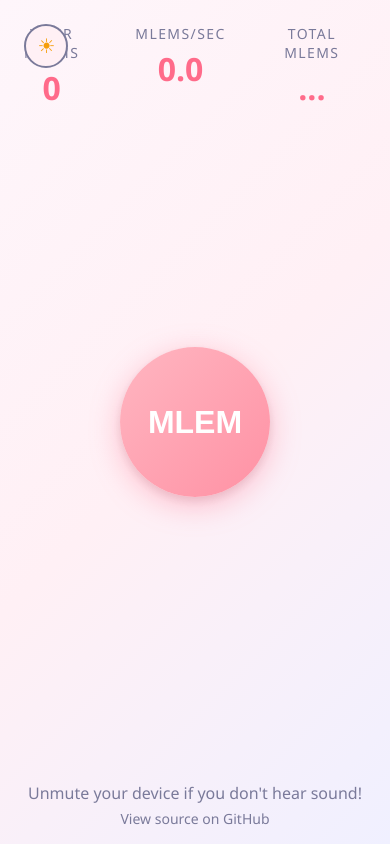
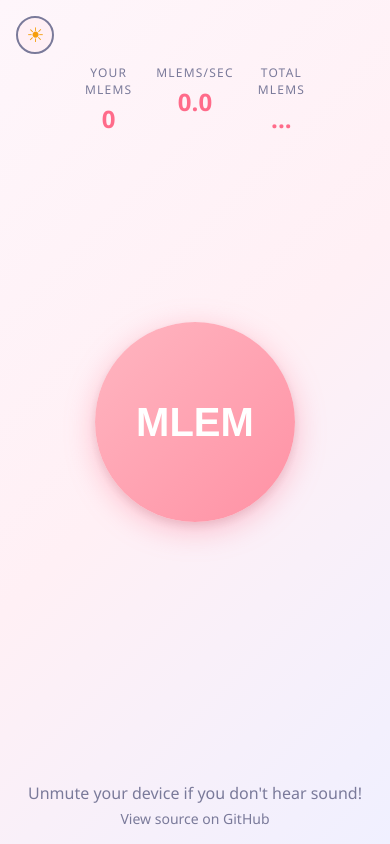
Before and after one commit to etruxton/mlem-click, a website: page frontend/index.html in a window 390 px wide. Drawn offline with Linux system fonts and the light colour scheme; no server answers.

Commit message:
better responsive design

```diff
--- a/frontend/styles.css
+++ b/frontend/styles.css
@@ -266,17 +266,24 @@ body {
 
 @media (max-width: 480px) {
     .counter-display {
-        gap: 2rem;
+        top: 4rem;
+        right: 50%;
+        transform: translateX(50%);
+        gap: 1.5rem;
+    }
+
+    .label {
+        font-size: 0.75rem;
     }
 
     .count {
-        font-size: 2rem;
+        font-size: 1.5rem;
     }
 
     .mlem-button {
-        font-size: 2rem;
-        width: 150px;
-        height: 150px;
+        font-size: 2.5rem;
+        width: 200px;
+        height: 200px;
     }
 
     .mlem-float {
@@ -287,4 +294,11 @@ body {
         width: 80px;
         height: 80px;
     }
+
+    .theme-toggle {
+        top: 1rem;
+        left: 1rem;
+        width: 38px;
+        height: 38px;
+    }
 }
```
